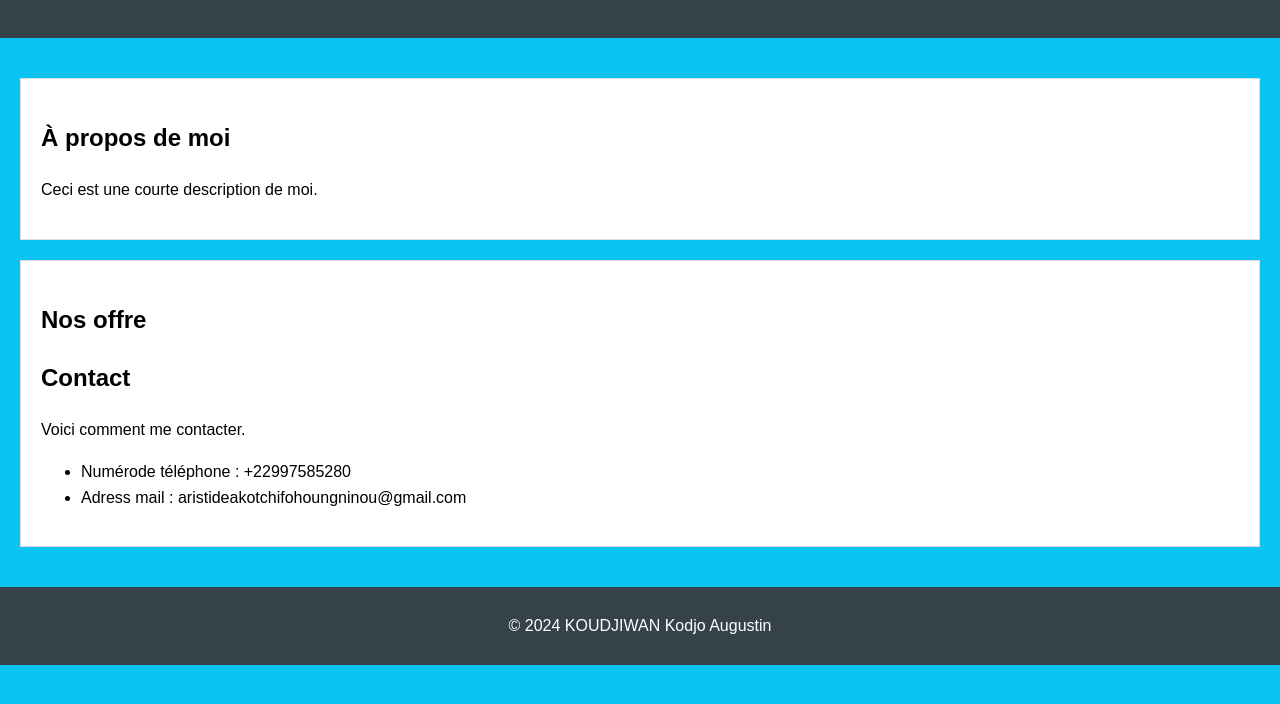
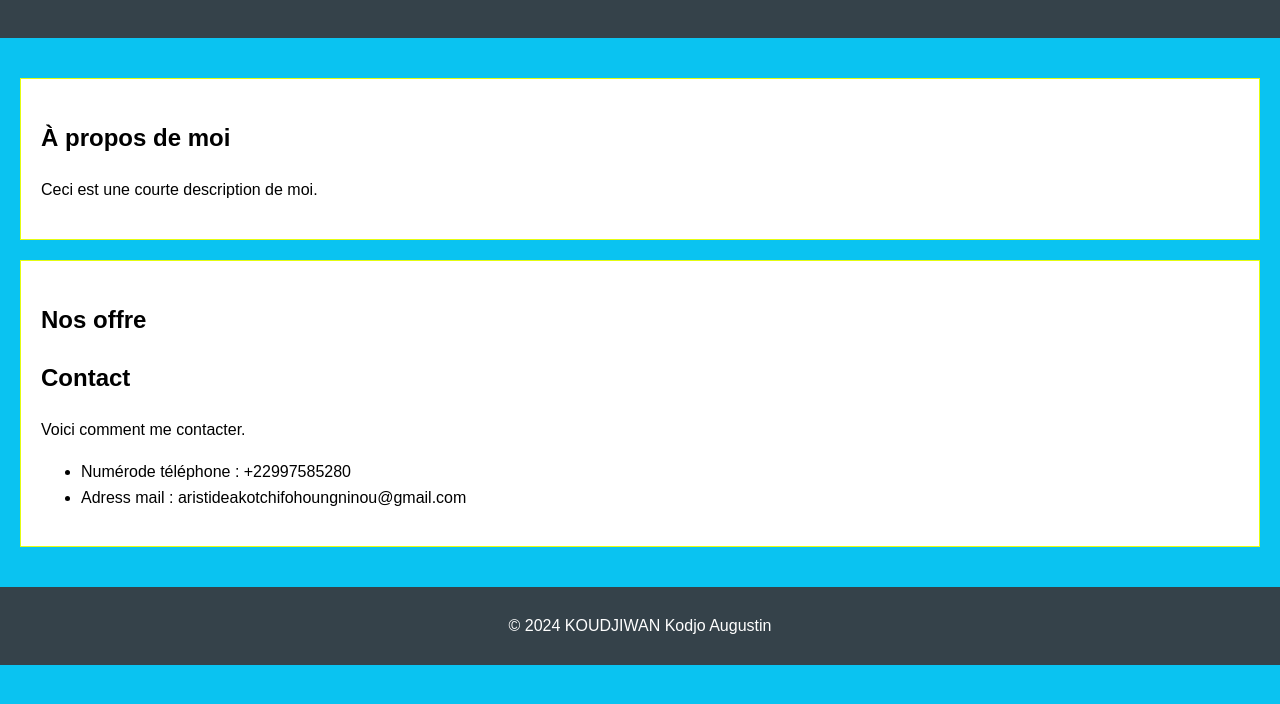
Before and after one commit to Akotchifo/projet_cours, a plain HTML site: page index.html in a window 1280 px wide. Shown: the part 96-800 px from the top of the page. Drawn offline with Linux system fonts and the light colour scheme.

Commit message:
modification color

```diff
--- a/style.css
+++ b/style.css
@@ -21,7 +21,7 @@ section {
     margin: 20px 0;
     padding: 20px;
     background: #ffffff;
-    border: 1px solid #dddddd;
+    border: 1px solid #e4fc11;
 }
 
 footer {
```
